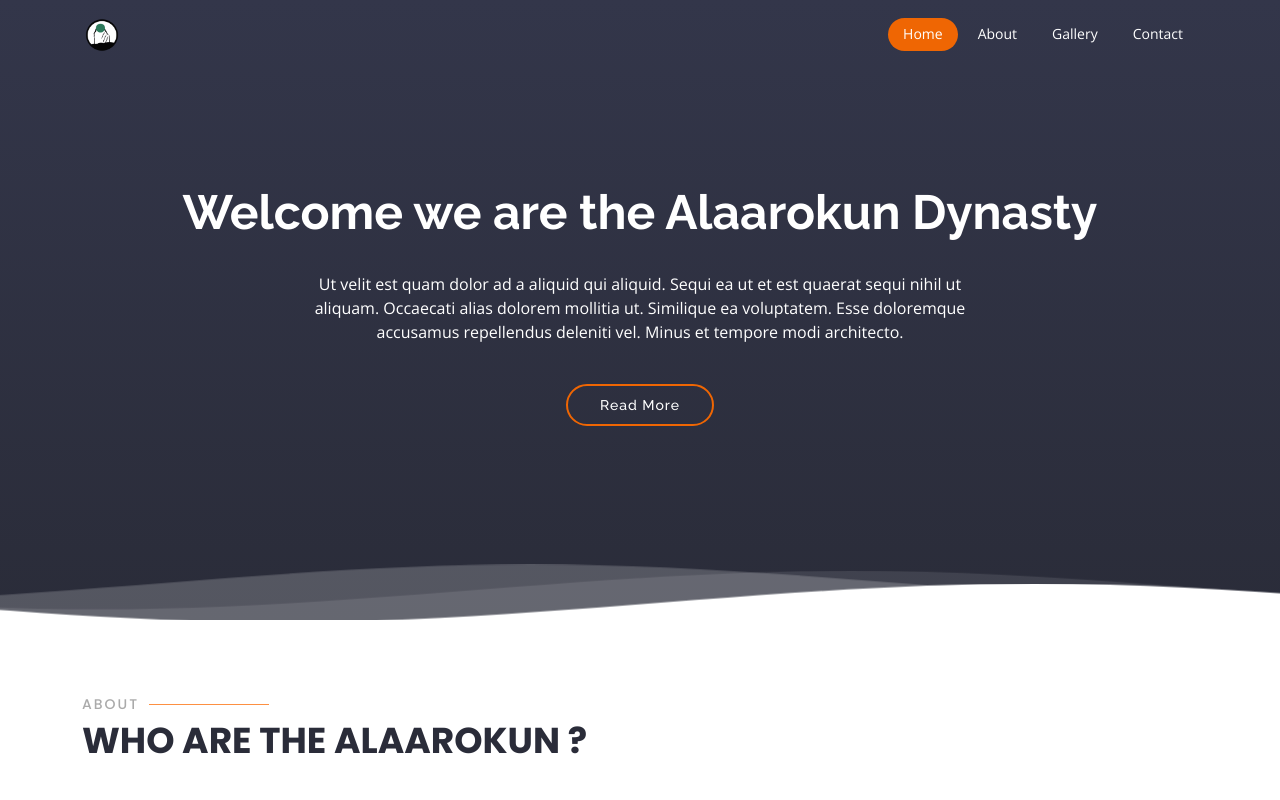
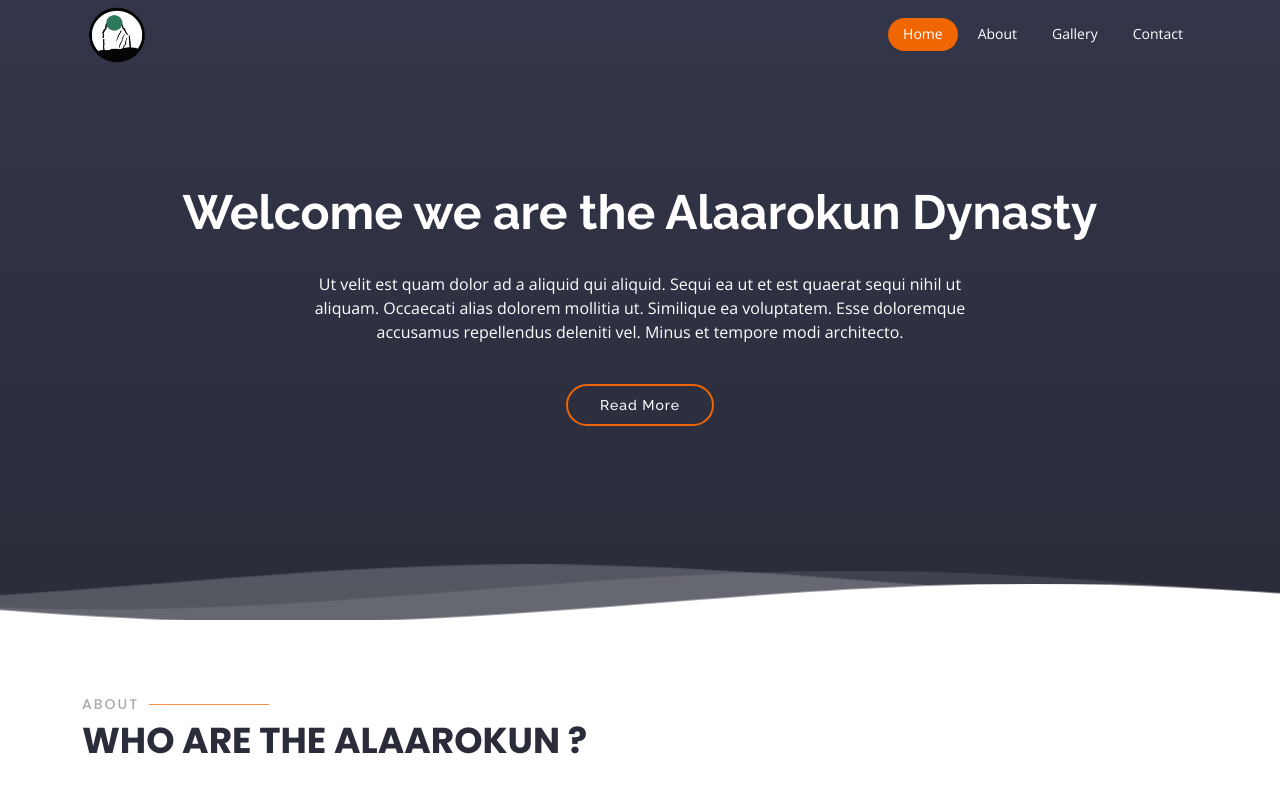
Before and after one commit to babajide234/FamSite, a website: page index.html in a window 1280 px wide. Shown: the top 800 px of the page. Drawn offline with nearby package versions, Linux system fonts and the light colour scheme.

Commit message:
change logo size

```diff
--- a/assets/css/style.css
+++ b/assets/css/style.css
@@ -105,7 +105,7 @@ h1, h2, h3, h4, h5, h6 {
 #header .logo img {
   padding: 0;
   margin: 0;
-  max-height: 40px;
+  max-height: 70px;
 }
 
 /*--------------------------------------------------------------
```
